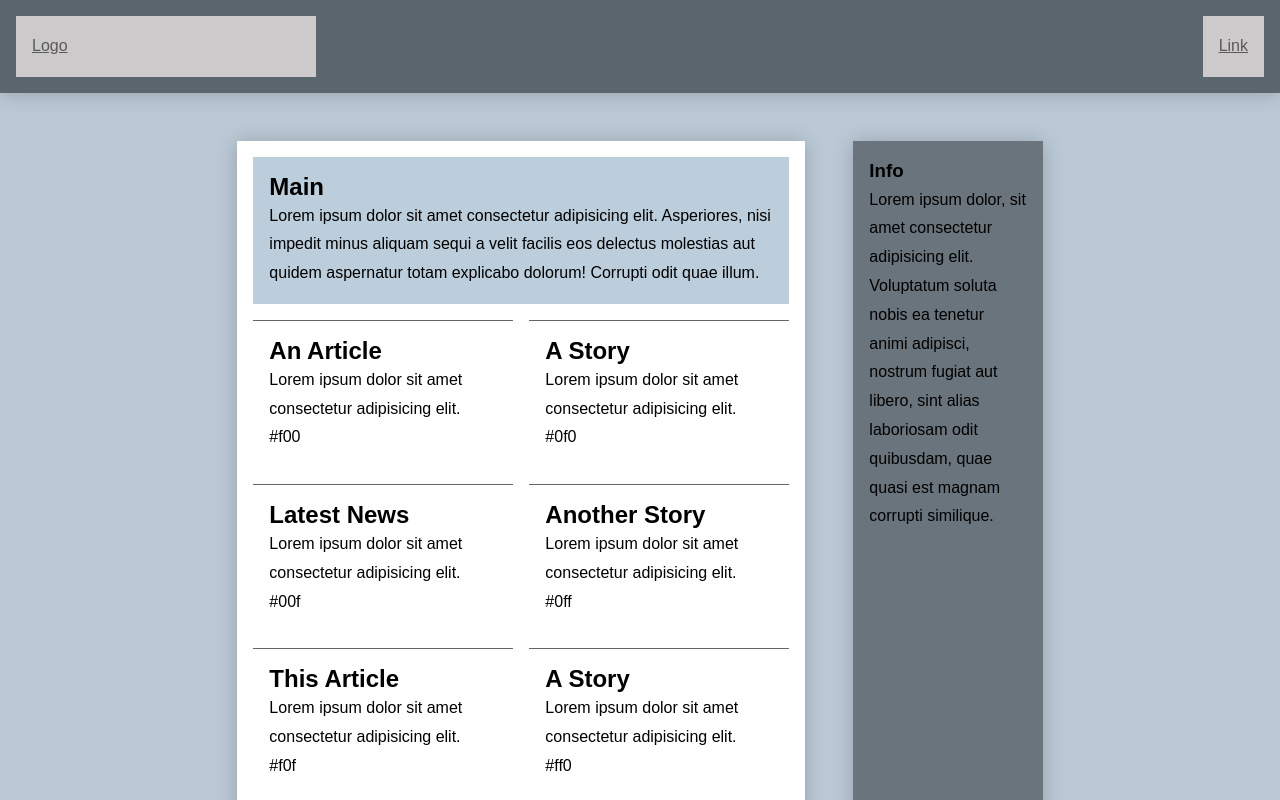
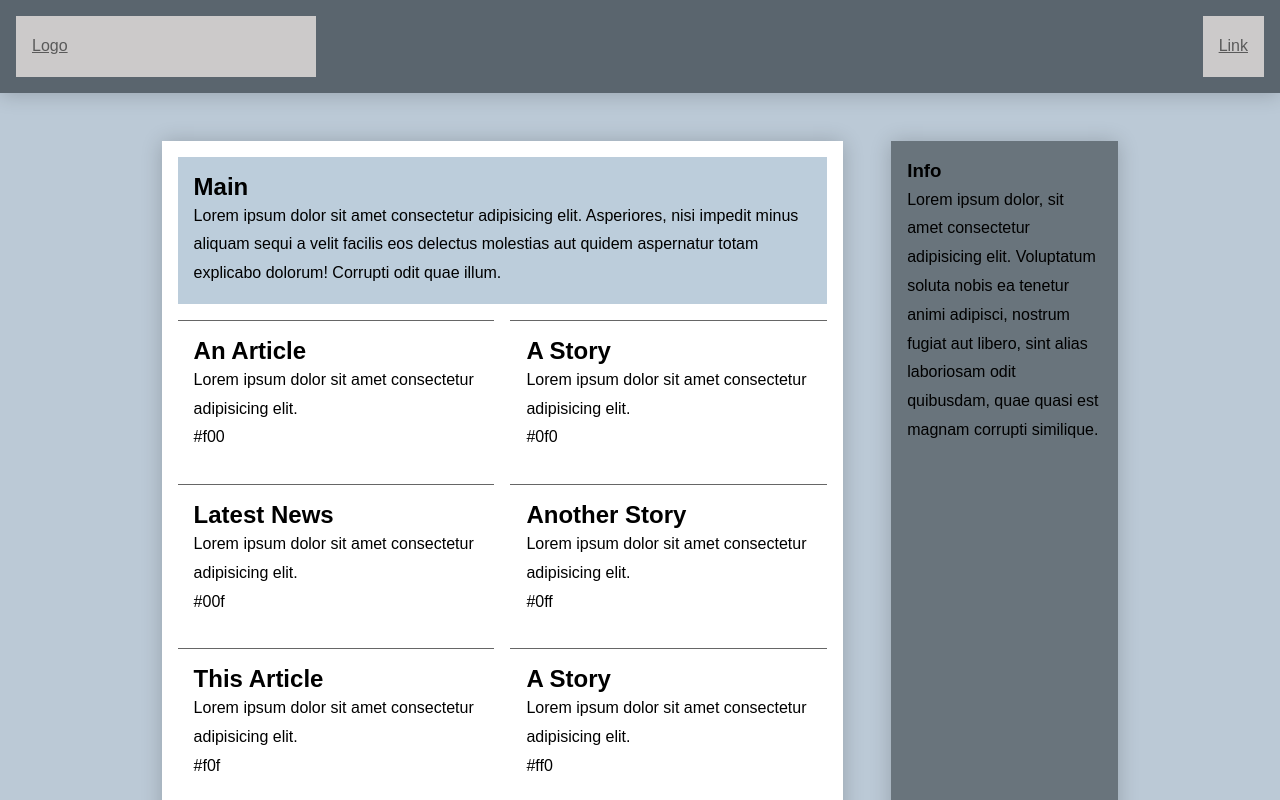
Before and after one commit to gotpop/grid, an Angular app: page / in a window 1280 px wide. Shown: the top 800 px of the page. Built offline with nearby package versions, Linux system fonts and the light colour scheme.

Commit message:
Adjusted wrapper

```diff
--- a/src/assets/scss/global.scss
+++ b/src/assets/scss/global.scss
@@ -17,7 +17,7 @@ app-root {
 @media screen and (min-width: 736px) {
     app-root {
         display: grid;
-        grid-template-columns: 1fr 3fr 1fr 1fr;
+        grid-template-columns: .5fr 3fr 1fr .5fr;
         grid-template-rows: auto 1fr auto;
         grid-template-areas: "header header header header" ". main aside ." "footer footer footer footer";
         grid-gap: $padding-large;
```
